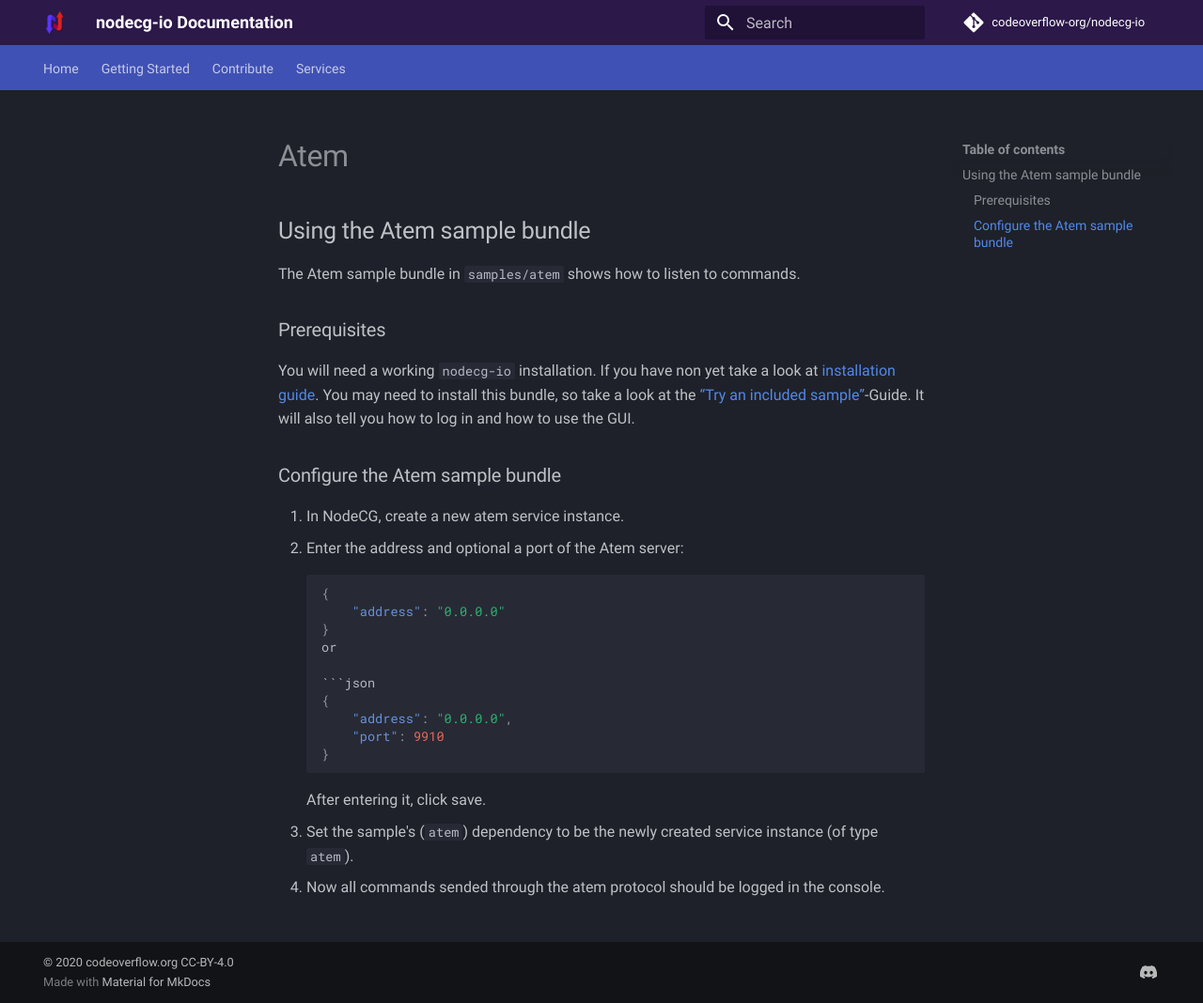
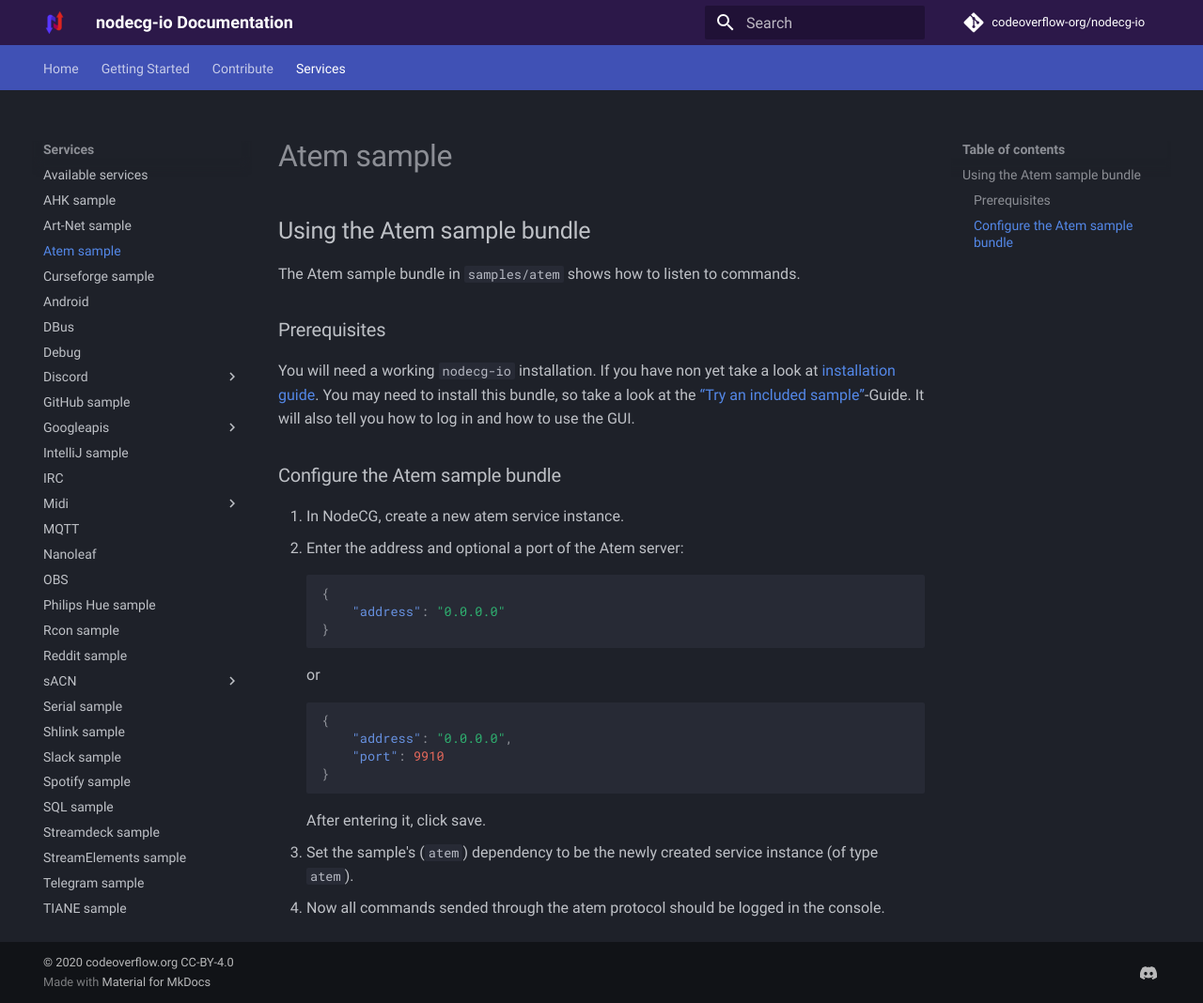
Before and after one commit to codeoverflow-org/nodecg-io-docs, an MkDocs documentation site: the page built from docs/samples/atem.md, in a window 1280 px wide and 1068 px high. Shown: the whole window at 94% size. Built offline with MkDocs 1.6.1 and Material for MkDocs 9.7.7, drawn with Linux system fonts in a browser that asks for light colours; comment, search, counter and statistics services are not loaded; the version menu is left out.

Commit message:
Fix atem sample syntax error and add it to the nav bar

````diff
--- a/docs/samples/atem.md
+++ b/docs/samples/atem.md
@@ -20,6 +20,8 @@
     {
         "address": "0.0.0.0"
     }
+    ```
+
     or
 
     ```json
--- a/mkdocs.yml
+++ b/mkdocs.yml
@@ -52,6 +52,7 @@
           - Available services: services.md
           - AHK sample: samples/ahk.md
           - Art-Net sample: samples/artnet.md
+          - Atem sample: samples/atem.md
           - Curseforge sample: samples/curseforge.md
           - Android: samples/android.md
           - DBus: samples/dbus-ratbagd.md
````
